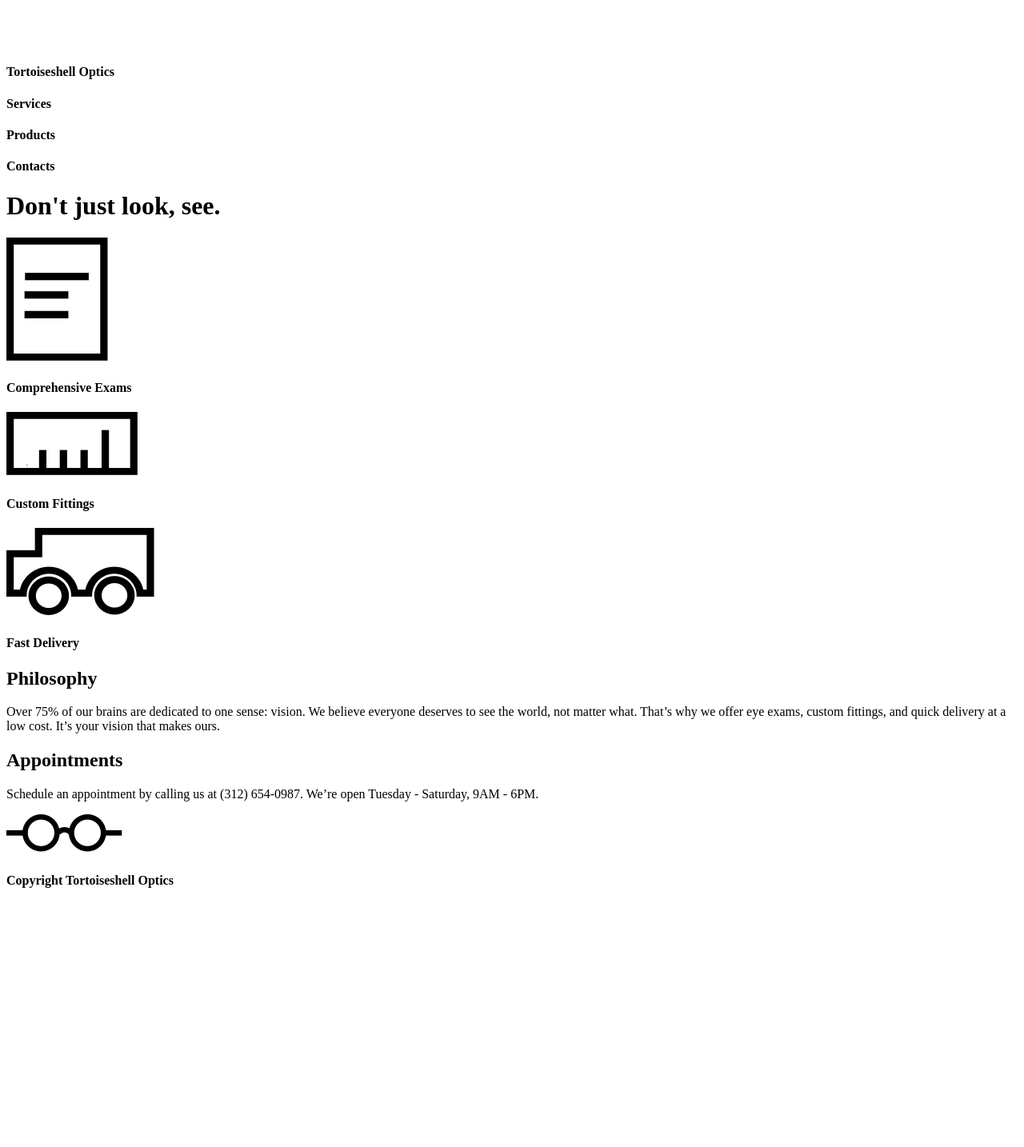
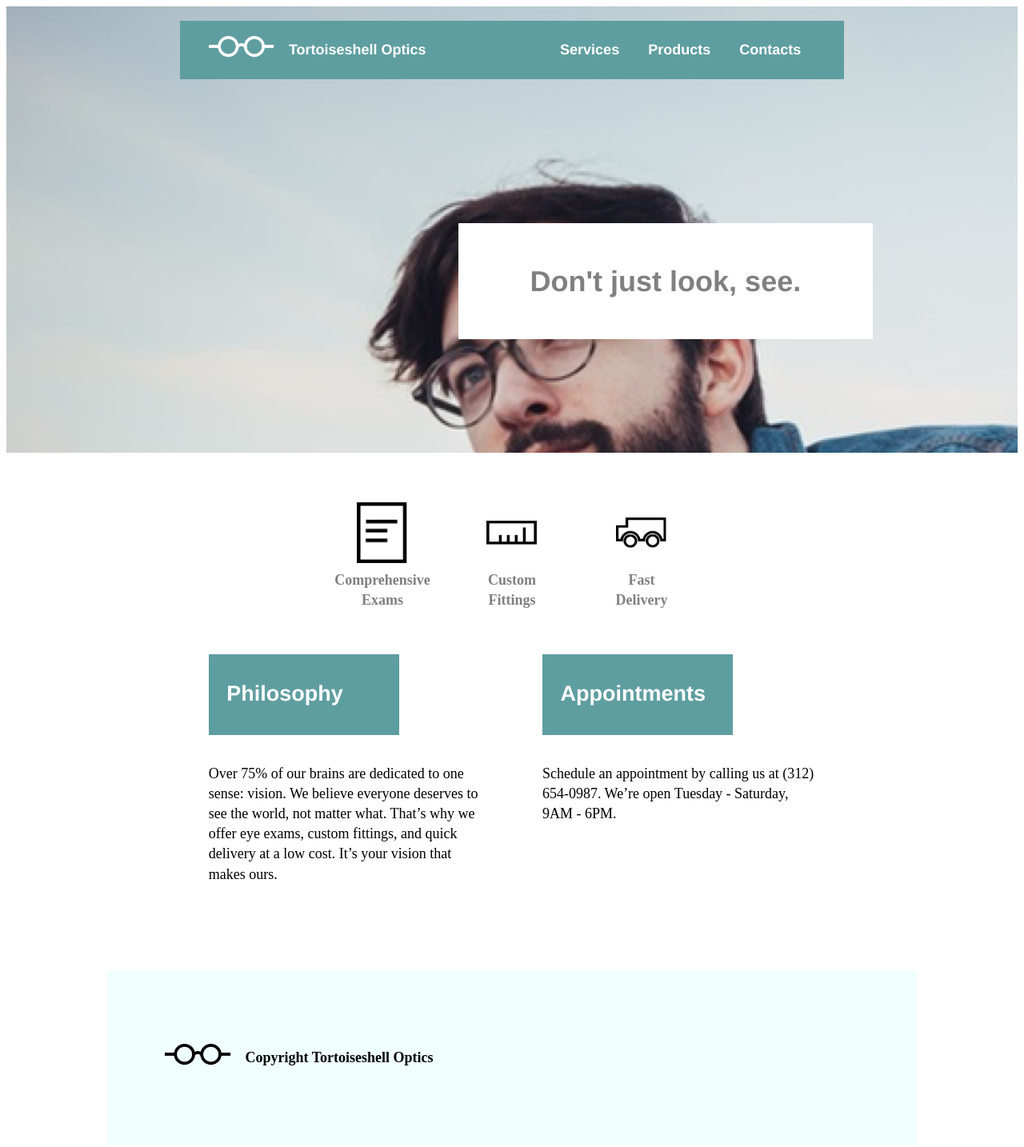
Before and after one commit to wliuby/tortoise, a plain HTML site: page index.html in a window 1280 px wide. Shown: the whole page at 80% size. Before the commit the page ends 1131 px from the top, so only its background shows below. Drawn offline with Linux system fonts and the light colour scheme.

Commit message:
HTML and CSS complete for Desktop

```diff
--- a/css/style.css
+++ b/css/style.css
@@ -0,0 +1,232 @@
+/* Desktop Version Styles */
+
+html {
+  font-size: 18px;
+  line-height: 1.4;
+}
+
+/* Header Section Styles */
+
+.slogan-container {
+  display: flex;
+  background-image: url(../resources/glasses-bg.png);
+  width: 100%;
+  height: 31rem;
+  flex-direction: column;
+  align-items: center;
+  justify-content: flex-start;
+}
+
+.header-container {
+  margin-top: 1rem;
+  display: flex;
+  width: 60%;
+  background-color: cadetblue;
+  justify-content: space-between;
+  padding: 0 2rem;
+}
+
+.logo-container {
+  display: flex;
+  margin: 0;
+  align-items: center;
+}
+
+.logo-container img {
+  height: 1.5rem;
+  margin-right: 1rem;
+}
+
+.logo-container h4,
+.menu-item h4 {
+  font-family: helvetica;
+  font-size: 1rem;
+  color: white;
+}
+
+.menu-container {
+  display: flex;
+  justify-content: flex-end;
+}
+
+.menu-item {
+  margin: 0rem 1rem;
+}
+
+.slogan-box-container {
+  display: flex;
+  position: relative;
+  width: 60%;
+  left: 2rem;
+  justify-content: flex-end;
+}
+
+.slogan-box {
+  margin-top: 10rem;
+  margin-right: -2rem;
+  padding: 1.5rem 5rem;
+  background-color: white;
+}
+
+#slogan {
+  font-family: helvetica;
+  font-weight: bold;
+  font-size: 2rem;
+  line-height: 1.2;
+  color: grey;
+}
+
+/* Features Section Styles */
+
+.features-container {
+  display: flex;
+  width: 100%;
+  margin: 0;
+  justify-content: center;
+}
+
+.features-sub-container {
+  display: flex;
+  width: 60%;
+  justify-content: center;
+  margin: 3rem 0;
+
+}
+
+.box-container {
+  display: flex;
+  height: 8rem;
+  width: 5rem;
+  margin: 0 2rem;
+  flex-direction: column;
+  justify-content: space-around;
+  align-items: center;
+}
+
+.icon {
+  width: 5rem;
+  height: 5rem;
+  display: flex;
+  align-items: center;
+  justify-content: center;
+}
+
+.icon img {
+  width: 3.5rem;
+}
+
+.icon-label {
+  margin: 0;
+}
+
+.icon-label h4 {
+  color: grey;
+  width: 100%;
+  margin: 0;
+  text-align: center;
+}
+
+/* About Section Styles */
+
+.about-master {
+  display: flex;
+  width: 100%
+  margin: 0;
+  justify-content: center;
+}
+
+.about-container {
+  display: flex;
+  width: 60%;
+  justify-content: space-between;
+  align-items: flex-start;
+}
+
+.about-sub-container {
+  display: flex;
+  flex-direction: column;
+  width: 45%;
+  justify-content: flex-start;
+  align-items: flex-start;
+  margin-bottom: 5rem;
+}
+
+.sub-head {
+  padding-left: 1.25rem;
+  padding-right: 2rem;
+  font-family: helvetica;
+  font-weight: bold;
+  font-size: 1rem;
+  margin-bottom: 1rem;
+  background-color: cadetblue;
+  color: white;
+  width: 10rem;
+}
+
+.sub-head h2 {
+  padding: 0.5rem 0;
+}
+
+/*Footer Section Styles */
+
+.footer-container {
+  width: 100%;
+  display: flex;
+  justify-content: center;
+}
+
+.footer-sub-container {
+  width: 80%;
+  background-color: azure;
+}
+
+.footer-box {
+  margin: 4rem;
+  display: flex;
+  align-items: center;
+
+}
+
+.footer-box img {
+  margin-right: 1rem;
+  height: 1.5rem;
+}
+
+
+/* Tablet Media Query Styles */
+
+@media only screen and (min-width: 471px) and (max-width: 1024px) {
+
+  .slogan-container {
+    height: 22rem;
+  }
+
+  .header-container {
+    margin-top: 0rem;
+  }
+
+  .slogan-box-container {
+    width: 100%;
+    justify-content: flex-end;
+
+  }
+
+  .slogan-box {
+    margin-top: 5rem;
+    margin-right: 2rem;
+  }
+
+  #slogan {
+    font-size: 1.33rem;
+    padding: 0.75rem 4rem;
+  }
+
+  .features-sub-container {
+    width: 100%;
+
+  }
+
+}
+
+
+/* Mobile Media Query Styles */
--- a/index.html
+++ b/index.html
@@ -19,10 +19,9 @@
           <div class="menu-item"><h4 href="#products">Products</h4></div>
           <div class="menu-item"><h4 href="#contacts">Contacts</h4></div>
         </div>
+      </div>
       <div class="slogan-box-container">
           <div class="slogan-box"><h1 id="slogan">Don't just look, see.</h1></div>
-        </div>
-      </div>
       </div>
     </div>
 
@@ -30,22 +29,24 @@
 
     <div class="features-container">
       <div class="features-sub-container">
-        <div class="box" id="b1">
+        <div class="box-container">
           <div class="icon"><img src="./resources/paper-icon.png" alt="Small Paper icon"></div>
           <div class="icon-label"><h4>Comprehensive Exams</h4></div>
         </div>
-        <div class="box" id="b2">
+        <div class="box-container">
           <div class="icon"><img src="./resources/ruler-icon.png" alt="Small ruler icon"></div>
           <div class="icon-label"><h4>Custom Fittings</h4></div>
         </div>
-        <div class="box" id="b3">
+        <div class="box-container">
           <div class="icon"><img src="./resources/truck-icon.png" alt="Small truck icon"></div>
           <div class="icon-label"><h4>Fast Delivery</h4></div>
+        </div>
       </div>
     </div>
 
     <!-- About Section -->
 
+    <div class="about-master">
       <div class="about-container">
         <div class="about-sub-container">
           <div class="sub-head" id="sh1"><h2>Philosophy</h2></div>
@@ -56,6 +57,8 @@
               cost. It’s your vision that makes ours.
             </p>
           </div>
+        </div>
+        <div class="about-sub-container">
           <div class="sub-head" id="sh1"><h2>Appointments</h2></div>
           <div class="about-text" id="at2">
             <p>Schedule an appointment by calling us at (312) 654-0987. We’re open
@@ -64,13 +67,17 @@
           </div>
         </div>
       </div>
+    </div>
 
     <!-- Footer Section -->
 
     <div class="footer-container">
       <div class="footer-sub-container">
-        <div><img src="./resources/logo-black.png" alt="Black Logo"</div>
+        <div class="footer-box">
+          <div><img src="./resources/logo-black.png" alt="Black Logo"></div>
           <div><h4>Copyright Tortoiseshell Optics</h4></div>
+        </div>
+      </div>
     </div>
   </body>
 </html>
```
Lines whose indentation alone changed are shown as unchanged.
